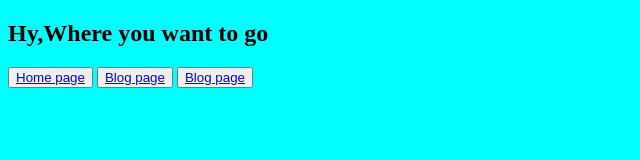
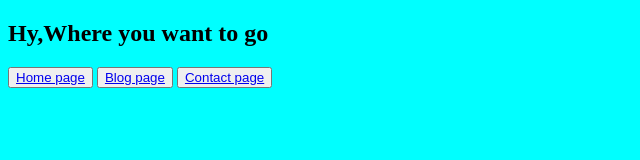
Before and after one commit to AliHqs/Blogging-Website, a website: page src/index.html in a window 1280 px wide. Shown: the full height of the page, 0-640 px from the left. Drawn offline with Linux system fonts and the light colour scheme.

Commit message:
index.html

```diff
--- a/src/index.html
+++ b/src/index.html
@@ -10,6 +10,6 @@
    <h2>Hy,Where you want to go </h2>
    <button><a href="../src/home-page.html">Home page</a></button>
    <button><a href="../src/blog-page.html">Blog page</a></button>
-   <button><a href="../src/contact-us.html">Blog page</a></button>
+   <button><a href="../src/contact-us.html">Contact page</a></button>
 </body>
 </html>
```
